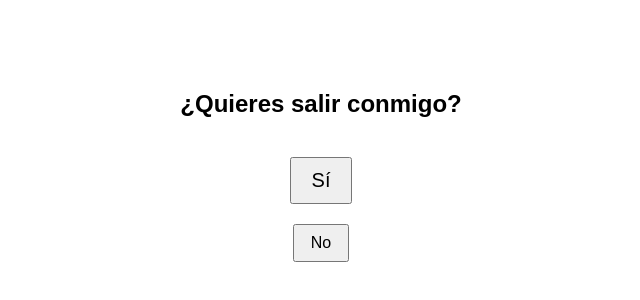
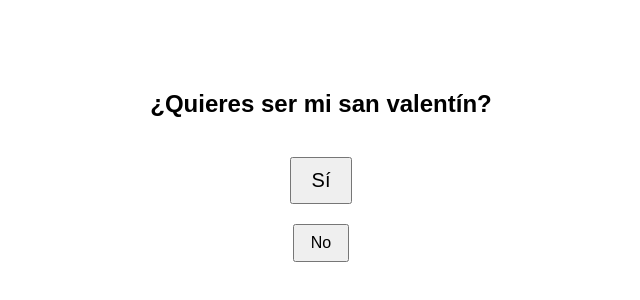
Before and after one commit to joacoppp/Leo, a plain HTML site: page index.html in a window 1280 px wide. Shown: the part 242-542 px from the top of the page, without its empty margins (319-959 px from the left). Drawn offline with Linux system fonts and the light colour scheme.

Commit message:
Update index.html

```diff
--- a/index.html
+++ b/index.html
@@ -29,7 +29,7 @@
 </head>
 <body>
 
-  <h2>¿Quieres salir conmigo?</h2>
+  <h2>¿Quieres ser mi san valentín?</h2>
 
   <button class="yes-button" onclick="handleYesClick()">Sí</button>
   <button class="no-button" onclick="handleNoClick()">No</button>
```
